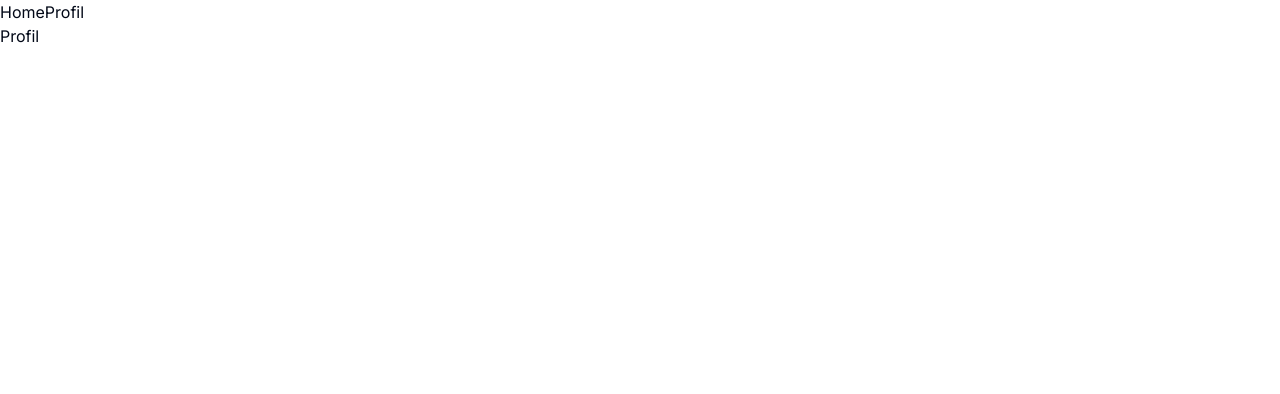
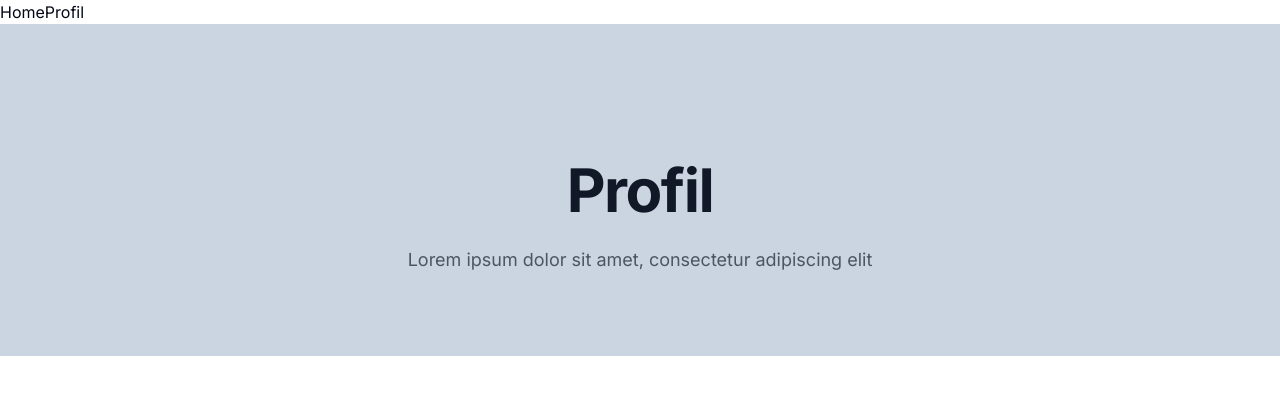
Before and after one commit to carlobeckmann2602/publication-recommender, a Next.js app in the folder frontend/: page /profile in a window 1280 px wide. Shown: the top 394 px of the page. Built offline with nearby package versions, Linux system fonts and the light colour scheme.

Commit message:
Add header component

```diff
--- a/frontend/app/profile/page.tsx
+++ b/frontend/app/profile/page.tsx
@@ -1,6 +1,9 @@
+import { Header } from "@/components/Header"
 
 export default function Profile() {
   return (
-      <h1>Profil</h1>
+    <div>
+      <Header title="Profil" subtitle="Lorem ipsum dolor sit amet, consectetur adipiscing elit"/>
+    </div>
   );
 }
--- /dev/null
+++ b/frontend/components/Header.tsx
@@ -0,0 +1,21 @@
+"use client"
+import React from 'react'
+
+export function Header({title, subtitle}: {title:string, subtitle?:string}) {
+  return (
+    <div className="bg-slate-300">
+      <div className="relative isolate px-6 pt-14 lg:px-8">
+        <div className="mx-auto max-w-2xl py-16 sm:py-48 lg:py-20">
+          <div className="text-center">
+            <h1 className="text-4xl font-bold tracking-tight text-gray-900 sm:text-6xl">
+              {title}
+            </h1>
+            <p className="mt-6 text-lg leading-8 text-gray-600">
+              {subtitle}
+            </p>
+          </div>
+        </div>
+      </div>
+    </div>
+  );
+}
```
